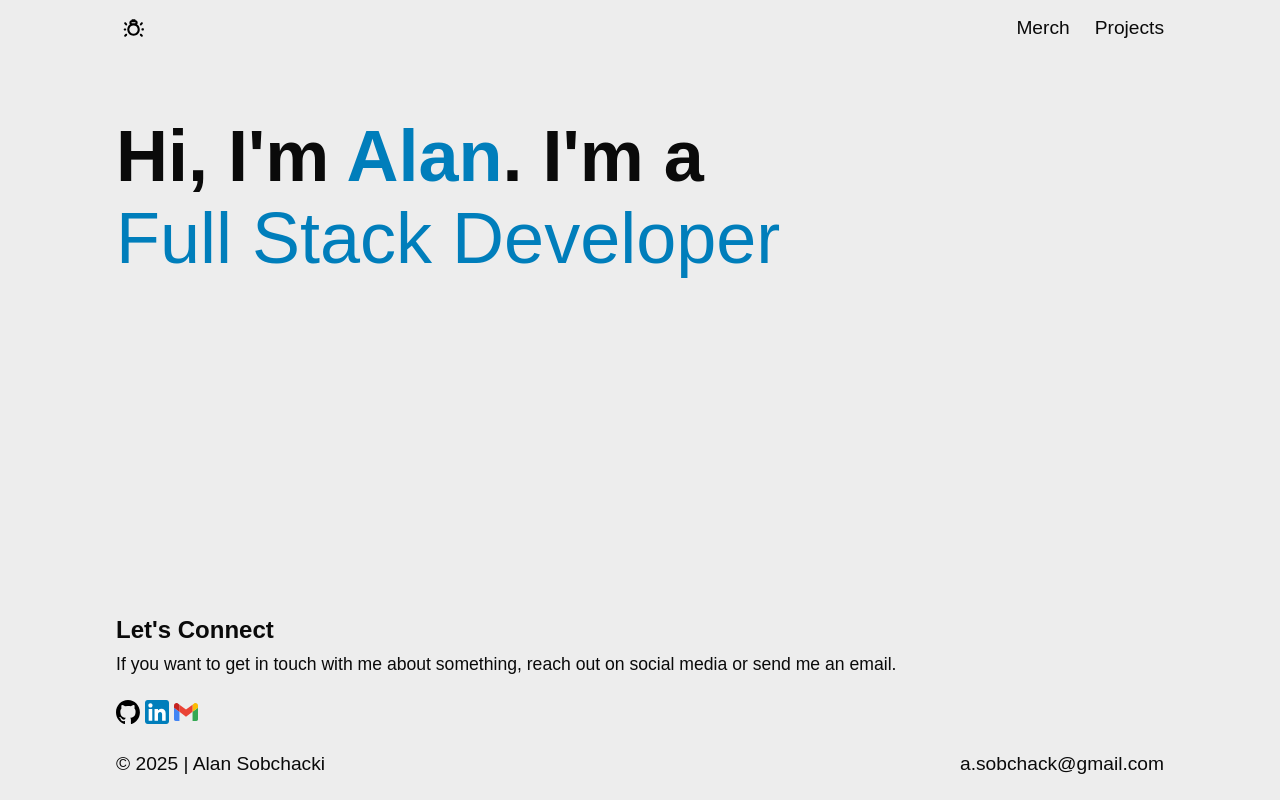
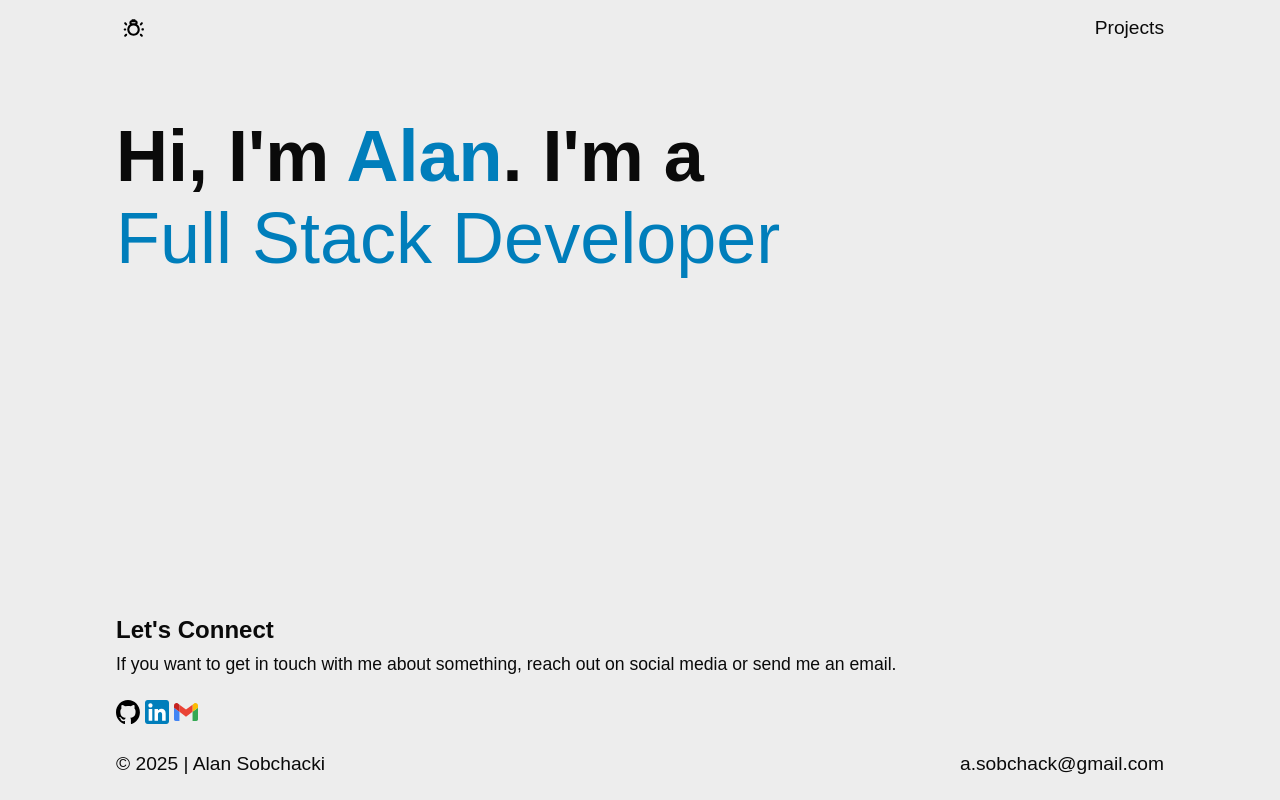
Before and after one commit to alansobchacki/personal-nextjs-website, a Next.js app: page / in a window 1280 px wide. Built offline with nearby package versions, Linux system fonts and the light colour scheme.

Commit message:
Remove the 'merch' header anchor tag

```diff
--- a/src/app/components/layout/header/header.tsx
+++ b/src/app/components/layout/header/header.tsx
@@ -14,9 +14,6 @@ import LightButton from '../../common/lightButton/lightButton';
       <DivSubContainer>
         <LightButton />
         <StyledUnorderedList>
-          <a href="https://www.redbubble.com/people/Ripper19/shop" target="_blank" rel="noopener noreferrer">
-            <ListItem>Merch</ListItem>
-          </a>
           <a href="https://github.com/alansobchacki" target="_blank" rel="noopener noreferrer">
             <ListItem>Projects</ListItem>
           </a>
```
